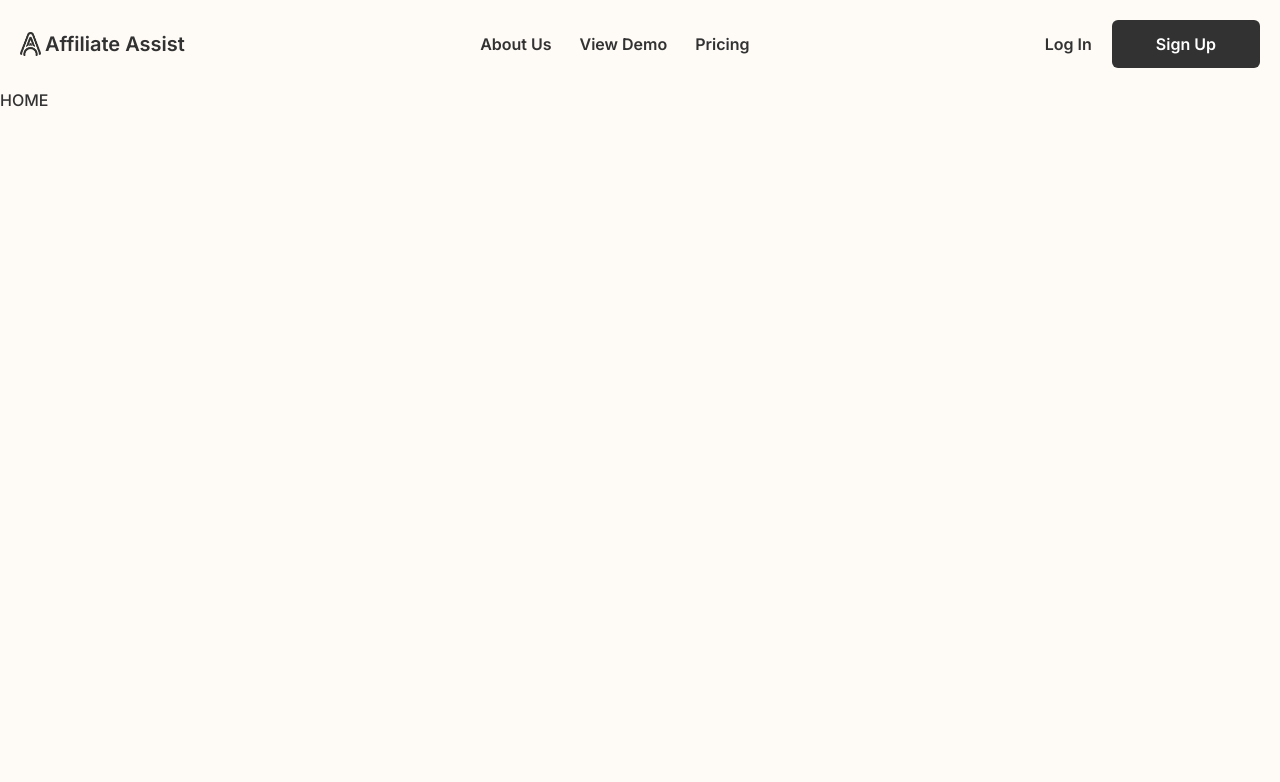
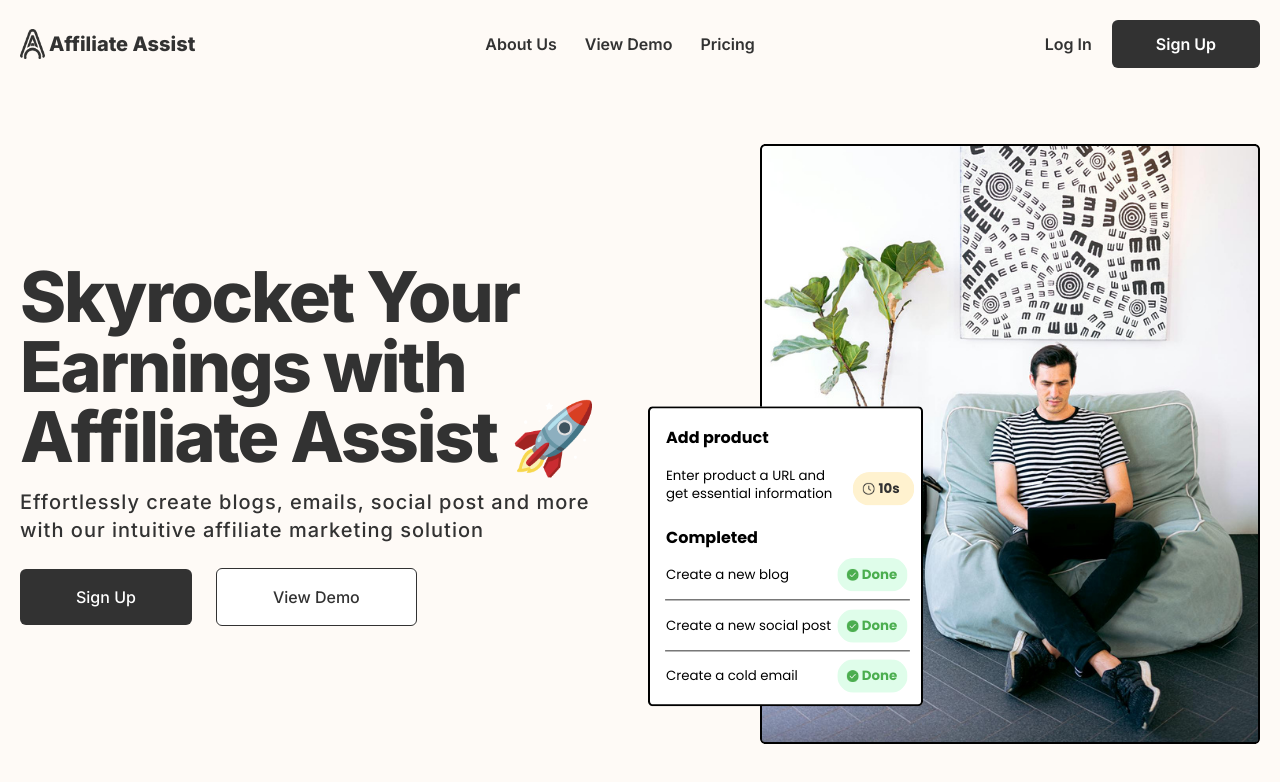
Before and after one commit to hamzahusic/affiliate-assist-app, a Next.js app: page / in a window 1280 px wide. Shown: the top 782 px of the page. Built offline with nearby package versions, Linux system fonts and the light colour scheme.

Commit message:
Finished UI for header

```diff
--- a/app/layout.js
+++ b/app/layout.js
@@ -1,7 +1,7 @@
 import { Inter } from "next/font/google";
 import "./globals.css";
 
-const inter = Inter({ subsets: ["latin"], weight:['500','600'] });
+const inter = Inter({ subsets: ["latin"], weight:['500','600','800'] });
 
 export const metadata = {
   title: "Affiliate Assist",
--- a/app/page.js
+++ b/app/page.js
@@ -1,10 +1,11 @@
+import Header from "@/components/Header";
 import Navbar from "@/components/Navbar";
 
 export default function Home() {
   return (
     <>
       <Navbar/>
-      HOME
+      <Header/>
     </>
   );
 }
--- /dev/null
+++ b/components/Header.jsx
@@ -0,0 +1,28 @@
+import Image from "next/image";
+import Link from "next/link";
+
+const Header = () => {
+    return (
+        <div className=" flex flex-col break:flex-row justify-around items-center main-container py-14 px-5 gap-11 lg:gap-0">
+            <div>
+                <h1 className=" text-[55px] lg:text-[70px] font-extrabold leading-[70px] tracking-[-2.2px]">Skyrocket Your Earnings with Affiliate Assist 🚀</h1>
+                <p className=" tracking-[1px] text-xl pt-4 pb-6">Effortlessly create blogs, emails, social post and more with our intuitive affiliate marketing solution</p>
+                <div className=" flex gap-6 items-center">
+                    <Link href={'/'} className=" bg-tcolor text-white rounded-md w-full md:w-auto text-center py-4 md:px-14">Sign Up</Link>
+                    <Link href={'/'} className=" bg-white text-tcolor border-[1px] border-tcolor rounded-md w-full md:w-auto text-center py-4 md:px-14">View Demo</Link>
+                </div>
+            </div>
+            <Image
+                src={"/images/main_aa_header.png"}
+                width={650}
+                height={600}
+                className=" max-w-[300px] bimg:max-w-[400px] lg:max-w-[500px] xl:max-w-[650px] mx-auto"
+                alt="Picture of the man using platform"
+                quality={100}
+                priority={true}
+            />
+        </div>
+     );
+}
+
+export default Header;
--- a/components/Navbar.jsx
+++ b/components/Navbar.jsx
@@ -10,14 +10,15 @@
     const [isOpen,setIsOpen] = useState(false);
 
     return (
-        <div className="main-container flex justify-between items-center p-5">
+        <div className="main-container flex justify-between items-center p-5 mt-5">
             <div className="flex gap-1 items-center">
                 <Image
                     src={'/images/logo.png'}
-                    width={21}
-                    height={26}
+                    width={25}
+                    height={40}
+                    alt="Logo"
                 />
-                <p className=" font-bold text-xl ">Affiliate Assist</p>
+                <p className=" font-bold text-xl hidden md:block">Affiliate Assist</p>
             </div>
             <div className=" hidden md:flex items-center gap-7 font-semibold">
                 <Link href={"/"}>About Us</Link>
--- a/tailwind.config.js
+++ b/tailwind.config.js
@@ -7,6 +7,10 @@
   ],
   theme: {
     extend: {
+      screens:{
+        'break':'850px',
+        'bimg' : '450px'
+      },
       backgroundImage: {
         "gradient-radial": "radial-gradient(var(--tw-gradient-stops))",
         "gradient-conic":
```
Also changed, not shown: public/images/main_aa_header.png.
